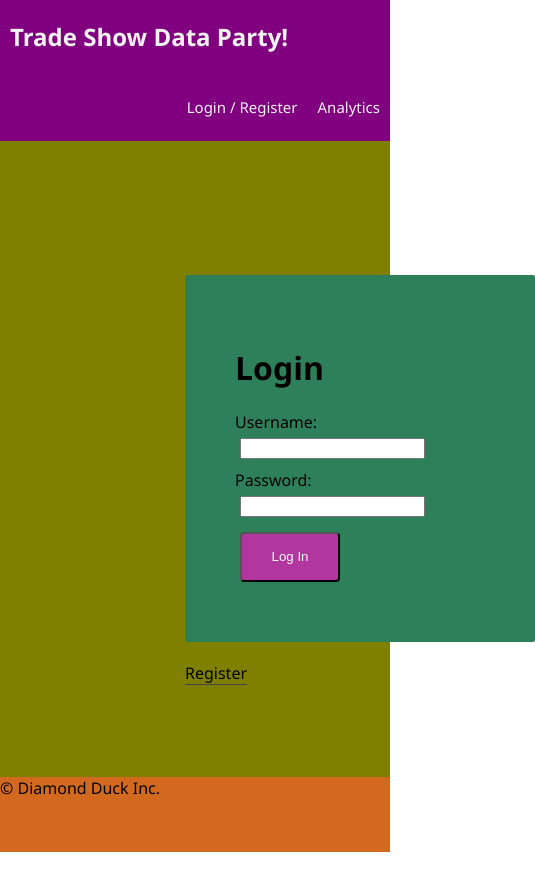
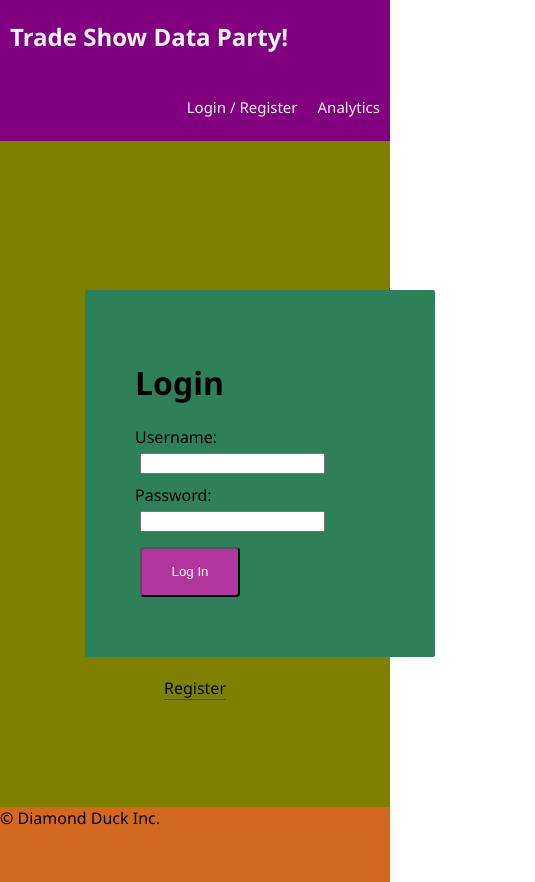
Before and after one commit to TianaJohnson/trade-show, a React (Create React App) app: page /#/add in a window 390 px wide. Before the commit this address led to /#/build. Shown: the whole page, 535 px wide, since content can reach past the window. Before the commit the page ends 852 px from the top, so only its background shows below. Built offline with nearby package versions, Linux system fonts and the light colour scheme; no server answers.

Commit message:
ran into some mobile problems

```diff
--- a/src/components/LoginPage/LoginPage.css
+++ b/src/components/LoginPage/LoginPage.css
@@ -5,14 +5,19 @@
         background-size: cover;
         margin: auto;
         background-color:lightslategray;
-        padding: 185px;
+        padding: 190px;
     }
 
-    @media screen and (max-width: 992px) {
+    @media screen and (max-width: 1200px) {
       .login-background{
         background-color: blue;
-        padding-bottom: 70px;
-        padding-top:70px;
+        padding:140px;
+      }
+    }
+    @media screen and (max-width: 950px) {
+      .login-background{
+        background-color:yellow;
+        padding:85px;
       }
     }
 
@@ -45,3 +50,5 @@
         background-color: #c3d330;
         color:black;
       }
+
+/* apparently I need to make this more mobile friendly as well */
```
